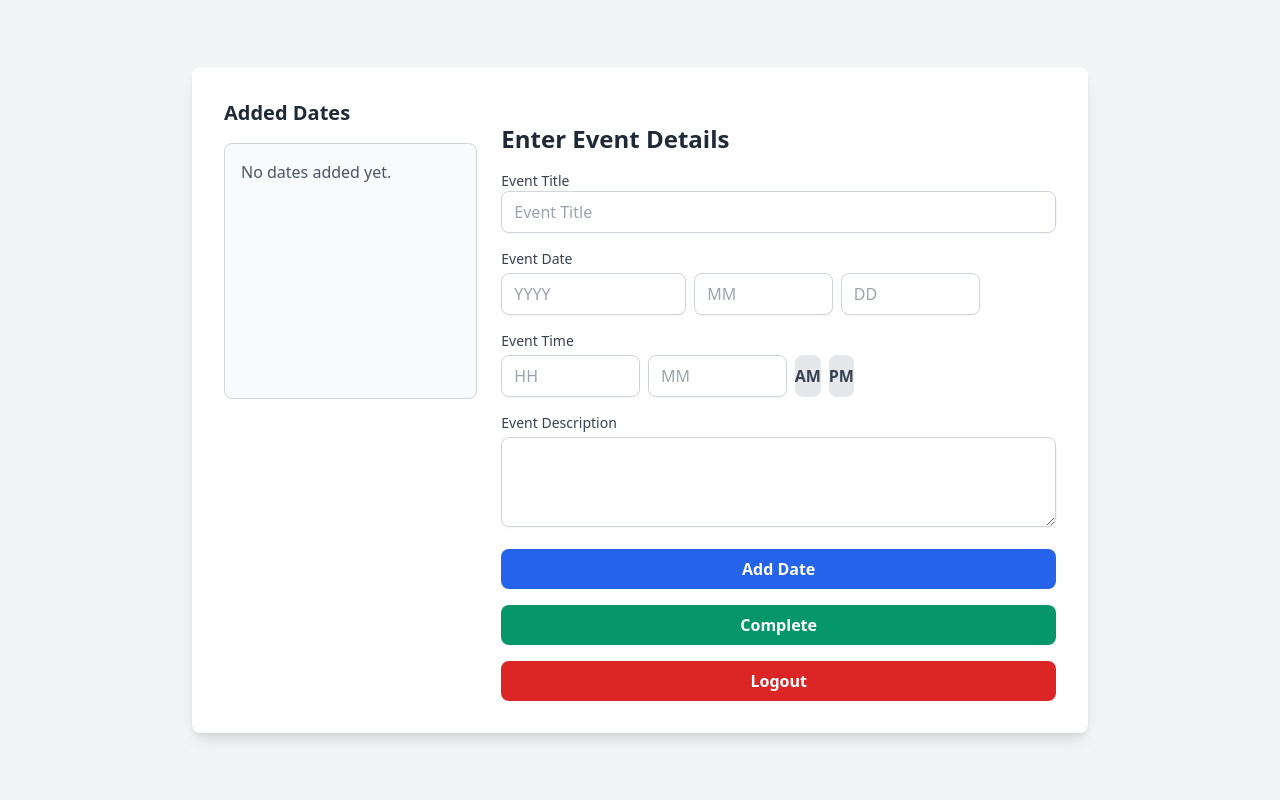
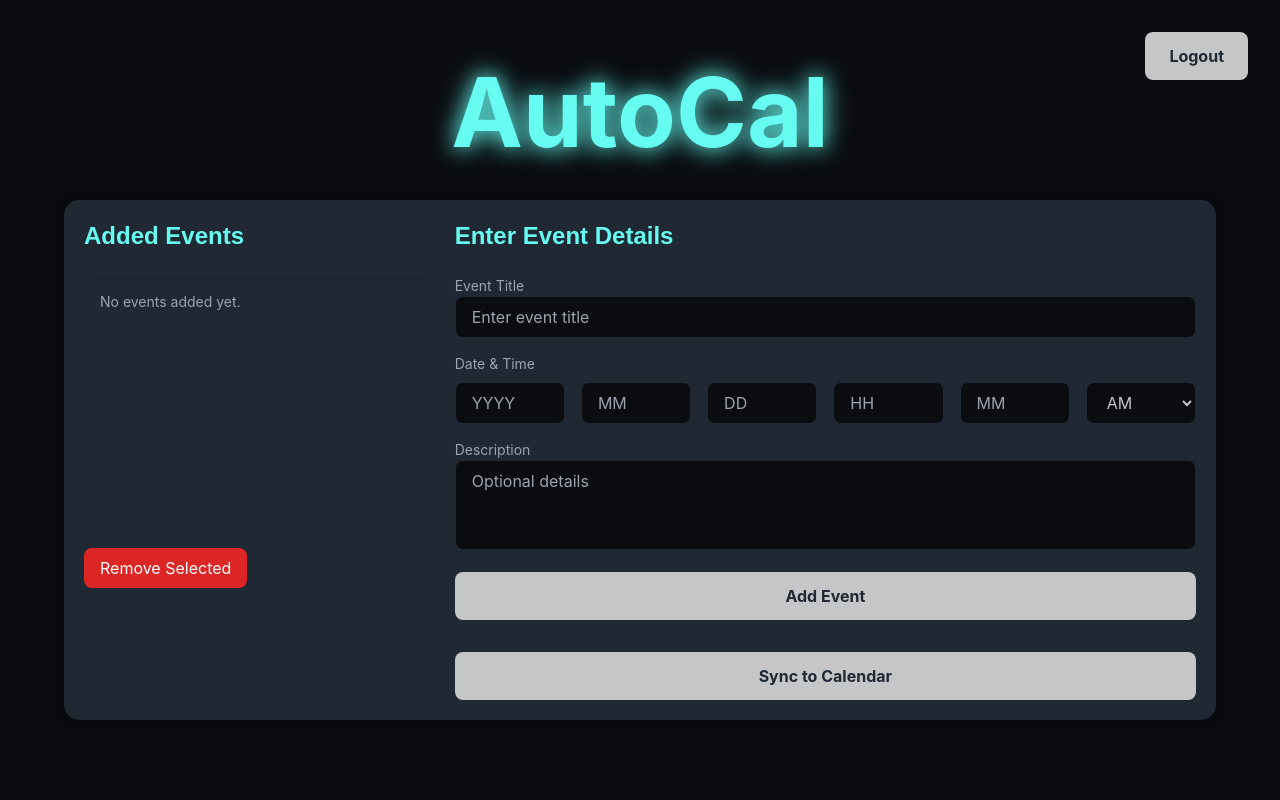
Before and after one commit to VadimUsy/AutoCal, a Flask app: page /events in a window 1280 px wide. Run offline with Flask 3, Linux system fonts and the light colour scheme; parts of the project's set-up code (start-up, migrations or seed data) failed here and were passed over.

Commit message:
updated frontend

```diff
--- a/app/routes.py
+++ b/app/routes.py
@@ -74,6 +74,17 @@ def logout():
     session.clear()
     return redirect(url_for('main.login'))
 
+@main_bp.route('/remove_events', methods=['POST'])
+def remove_events():
+    remove_indices = request.form.getlist('remove_events')
+    if 'events' in session:
+        events = session['events']
+        for index in sorted(map(int, remove_indices), reverse=True):
+            if 0 <= index < len(events):
+                events.pop(index)
+        session['events'] = events
+    return redirect(url_for('main.events'))
+
 @main_bp.route('/complete')
 def complete():
     if 'events' not in session:
--- a/templates/events.html
+++ b/templates/events.html
@@ -3,81 +3,156 @@
 <head>
     <meta charset="UTF-8">
     <meta name="viewport" content="width=device-width, initial-scale=1.0">
-    <title>Enter Dates</title>
+    <title>AutoCal</title>
     <link href="https://cdn.jsdelivr.net/npm/tailwindcss@2.2.19/dist/tailwind.min.css" rel="stylesheet">
     <script src="/static/events.js" defer></script>
+    <style>
+        body {
+            background-color: #0B0C10;
+            color: #C5C6C7;
+            font-family: 'Inter', sans-serif;
+            display: flex;
+            justify-content: center;
+            align-items: flex-start;
+            height: 100vh;
+            padding-top: 200px; /* Adjusted spacing to make AutoCal fully visible */
+            overflow: hidden;
+        }
+        h1, h2 {
+            font-family: 'Poppins', sans-serif;
+            color: #66FCF1;
+        }
+        button {
+            transition: all 0.2s ease-in-out;
+        }
+        button:hover {
+            transform: scale(1.05);
+        }
+        .background-text {
+            position: absolute;
+            top: 5%;
+            left: 50%;
+            transform: translateX(-50%);
+            font-size: 6rem;
+            color: #66FCF1;
+            text-shadow: 0 0 20px rgba(102, 252, 241, 0.8), 0 0 30px rgba(102, 252, 241, 0.6);
+            font-weight: 700;
+            z-index: 0;
+            white-space: nowrap;
+        }
+        .main-box {
+            background-color: #1F2833;
+            padding: 20px;
+            border-radius: 15px;
+            box-shadow: 0 0 20px rgba(0, 0, 0, 0.5);
+            width: 90%;
+            max-width: 1200px;
+        }
+        .action-btn, .logout-btn {
+            background-color: #C5C6C7;
+            color: #1F2833;
+            font-weight: bold;
+            border-radius: 8px;
+            transition: all 0.2s ease-in-out;
+        }
+        .action-btn:hover, .logout-btn:hover {
+            background-color: #66FCF1;
+            color: #0B0C10;
+        }
+        input, textarea, select {
+            background-color: #0B0C10; /* Match the darker black background */
+            color: #C5C6C7; /* Maintain readable text */
+            border: 1px solid #1F2833;
+        }
+        input:focus, textarea:focus, select:focus {
+            outline: none;
+            border: 2px solid #66FCF1;
+        }
+    </style>
 </head>
-<body class="bg-gray-100 flex items-center justify-center min-h-screen">
-    <div class="w-full max-w-4xl p-8 space-y-6 bg-white rounded-lg shadow-lg flex">
-        <div class="w-1/3 pr-6">
-            <h2 class="text-xl font-bold text-gray-800 mb-4">Added Dates</h2>
-            <ul id="dateList" class="space-y-2 border border-gray-300 rounded-lg p-4 bg-gray-50 h-64 overflow-y-auto">
+<body>
+    <div class="background-text">AutoCal</div>
+    <div class="main-box flex flex-col lg:flex-row justify-between relative z-10">
+        <!-- Sidebar for Added Events -->
+        <div class="w-full lg:w-1/3 mb-6 lg:mb-0 pr-0 lg:pr-6">
+            <h2 class="text-xl lg:text-2xl font-bold mb-6">Added Events</h2>
+            <form id="removeEventsForm" action="/remove_events" method="post" class="space-y-4">
+                <ul id="dateList" class="space-y-4 p-4 bg-[#0B0C10] rounded-lg shadow-inner h-64 overflow-y-auto">
                     {% if events %}
                         {% for event in events %}
-                        <li class="text-gray-600">
-                            <strong>{{ event.title }}</strong><br>
-                            {{ event.month }}/{{ event.day }}/{{ event.year }} {{ event.hour }}:{{ event.minute }} {{ event.ampm }}<br>
+                            <li class="text-sm flex items-center text-gray-300">
+                                <input type="checkbox" name="remove_events" value="{{ loop.index0 }}" class="mr-3">
+                                <div>
+                                    <strong class="text-[#66FCF1]">{{ event.title }}</strong><br>
+                                    <span>{{ event.month }}/{{ event.day }}/{{ event.year }} {{ event.hour }}:{{ event.minute }} {{ event.ampm }}</span>
+                                </div>
                             </li>
                         {% endfor %}
                     {% else %}
-                    <li class="text-gray-600">No dates added yet.</li>
+                        <li class="text-sm text-gray-400">No events added yet.</li>
                     {% endif %}
                 </ul>
+                <button type="submit" class="mt-2 bg-red-600 text-white px-4 py-2 rounded-lg hover:bg-red-800">
+                    Remove Selected
+                </button>
+            </form>
         </div>
-        <div class="w-2/3">
-            <h2 class="text-2xl font-bold text-gray-800 mb-4">Enter Event Details</h2>
+        <!-- Event Form -->
+        <div class="w-full lg:w-2/3">
+            <h2 class="text-xl lg:text-2xl font-bold mb-6">Enter Event Details</h2>
             <form action="/add_event" method="post" class="space-y-4">
+                <!-- Event Title -->
                 <div>
-                    <label for="title" class="block text-sm font-medium text-gray-700">Event Title</label>
-                    <input type="text" name="title" id="title" placeholder="Event Title" required
-                           class="w-full px-3 py-2 border border-gray-300 rounded-lg shadow-sm focus:outline-none focus:ring-2 focus:ring-blue-500">
+                    <label for="title" class="block text-sm text-gray-400">Event Title</label>
+                    <input type="text" name="title" id="title" placeholder="Enter event title" required
+                           class="w-full px-4 py-2 rounded-lg focus:ring-2 focus:ring-blue-500">
                 </div>
+                <!-- Event Date and Time -->
                 <div>
-                    <label class="block text-sm font-medium text-gray-700">Event Date</label>
-                    <div class="flex space-x-2 mt-1">
+                    <label class="block text-sm text-gray-400">Date & Time</label>
+                    <div class="grid grid-cols-6 gap-4 mt-2">
                         <input type="number" name="year" id="year" placeholder="YYYY" required
-                               class="w-1/3 px-3 py-2 border border-gray-300 rounded-lg shadow-sm focus:outline-none focus:ring-2 focus:ring-blue-500">
+                               class="w-full px-4 py-2 rounded-lg focus:ring-2 focus:ring-blue-500">
                         <input type="number" name="month" id="month" placeholder="MM" required
-                               class="w-1/4 px-3 py-2 border border-gray-300 rounded-lg shadow-sm focus:outline-none focus:ring-2 focus:ring-blue-500">
+                               class="w-full px-4 py-2 rounded-lg focus:ring-2 focus:ring-blue-500">
                         <input type="number" name="day" id="day" placeholder="DD" required
-                               class="w-1/4 px-3 py-2 border border-gray-300 rounded-lg shadow-sm focus:outline-none focus:ring-2 focus:ring-blue-500">
+                               class="w-full px-4 py-2 rounded-lg focus:ring-2 focus:ring-blue-500">
+                        <input type="number" name="hour" id="hour" placeholder="HH" required
+                               class="w-full px-4 py-2 rounded-lg focus:ring-2 focus:ring-blue-500">
+                        <input type="number" name="minute" id="minute" placeholder="MM" required
+                               class="w-full px-4 py-2 rounded-lg focus:ring-2 focus:ring-blue-500">
+                        <select name="ampm" id="ampm" required
+                                class="w-full px-4 py-2 rounded-lg focus:ring-2 focus:ring-blue-500">
+                            <option value="AM">AM</option>
+                            <option value="PM">PM</option>
+                        </select>
                     </div>
                 </div>
+                <!-- Event Description -->
                 <div>
-                    <label class="block text-sm font-medium text-gray-700">Event Time</label>
-                    <div class="flex space-x-2 mt-1">
-                        <input type="number" name="hour" id="hour" placeholder="HH" required
-                               class="w-1/4 px-3 py-2 border border-gray-300 rounded-lg shadow-sm focus:outline-none focus:ring-2 focus:ring-blue-500">
-                        <input type="number" name="minute" id="minute" placeholder="MM" required
-                               class="w-1/4 px-3 py-2 border border-gray-300 rounded-lg shadow-sm focus:outline-none focus:ring-2 focus:ring-blue-500">
-                        <div class="flex space-x-2">
-                            <button type="button" id="am" data-value="AM"
-                                    class="w-1/2 py-2 text-gray-700 bg-gray-200 font-semibold rounded-lg">AM</button>
-                            <button type="button" id="pm" data-value="PM"
-                                    class="w-1/2 py-2 text-gray-700 bg-gray-200 font-semibold rounded-lg">PM</button>
-                            <input type="hidden" name="ampm" id="ampm" value="AM">
+                    <label for="description" class="block text-sm text-gray-400">Description</label>
+                    <textarea name="description" id="description" rows="3" placeholder="Optional details"
+                              class="w-full px-4 py-2 rounded-lg focus:ring-2 focus:ring-blue-500 resize-none"></textarea>
+                </div>
+                <!-- Add Event Button -->
+                <button type="submit"
+                        class="action-btn w-full py-3 rounded-lg">
+                    Add Event
+                </button>
+            </form>
+            <!-- Bottom Buttons -->
+            <div class="mt-8 space-y-4">
+                <button onclick="window.location.href='/complete'"
+                        class="action-btn w-full py-3 rounded-lg">
+                    Sync to Calendar
+                </button>
             </div>
         </div>
     </div>
-                <div>
-                    <label for="description" class="block text-sm font-medium text-gray-700">Event Description</label>
-                    <textarea name="description" id="description" rows="3"
-                              class="w-full mt-1 px-3 py-2 border border-gray-300 rounded-lg shadow-sm focus:outline-none focus:ring-2 focus:ring-blue-500"></textarea>
-                </div>
-                <button type="submit"
-                        class="w-full py-2 bg-blue-600 text-white font-semibold rounded-lg hover:bg-blue-700 transition-colors">
-                    Add Date
-                </button>
-            </form>
-            <button onclick="window.location.href='/complete'"
-                    class="w-full py-2 mt-4 bg-green-600 text-white font-semibold rounded-lg hover:bg-green-700 transition-colors">
-                Complete
-            </button>
+    <!-- Logout Button -->
     <button onclick="window.location.href='/logout'"
-                    class="w-full py-2 mt-4 bg-red-600 text-white font-semibold rounded-lg hover:bg-red-700 transition-colors">
+            class="logout-btn fixed top-8 right-8 py-3 px-6">
         Logout
     </button>
-        </div>
-    </div>
 </body>
 </html>
```
Lines whose indentation alone changed are shown as unchanged.
